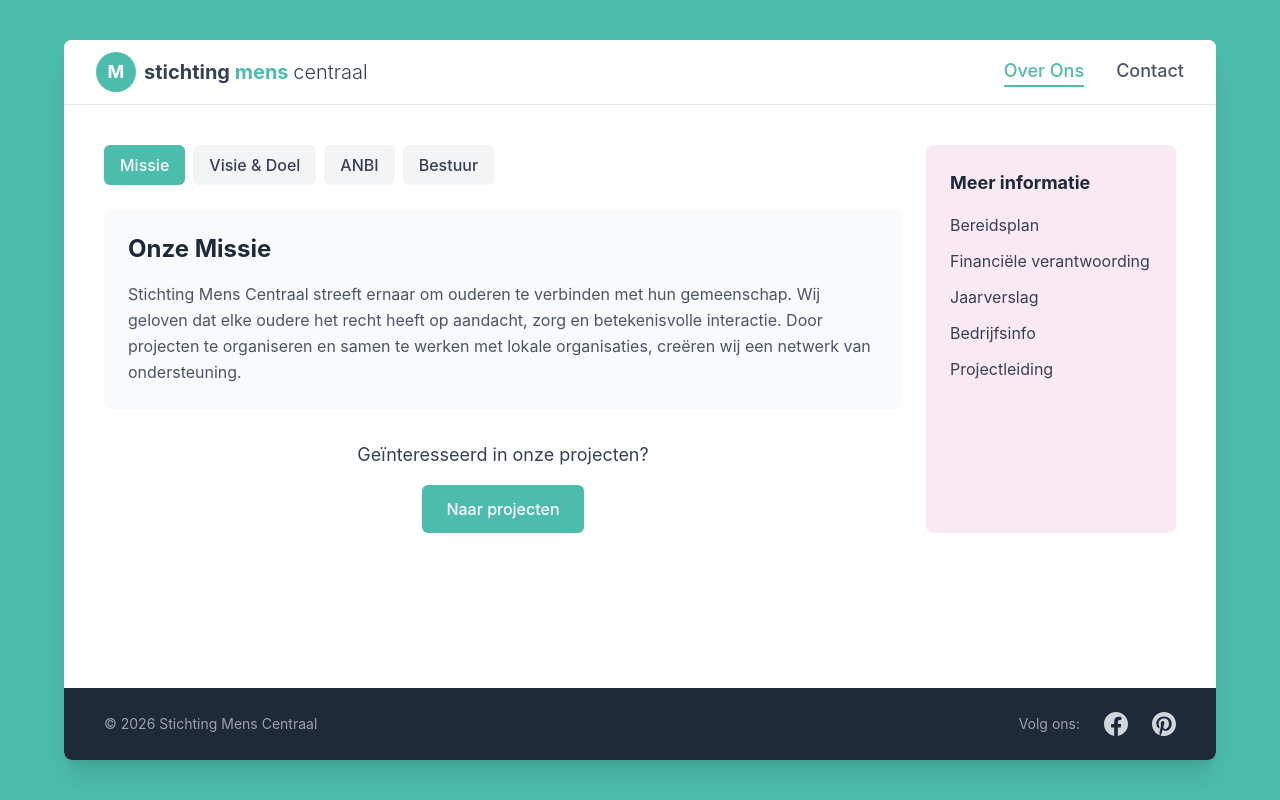
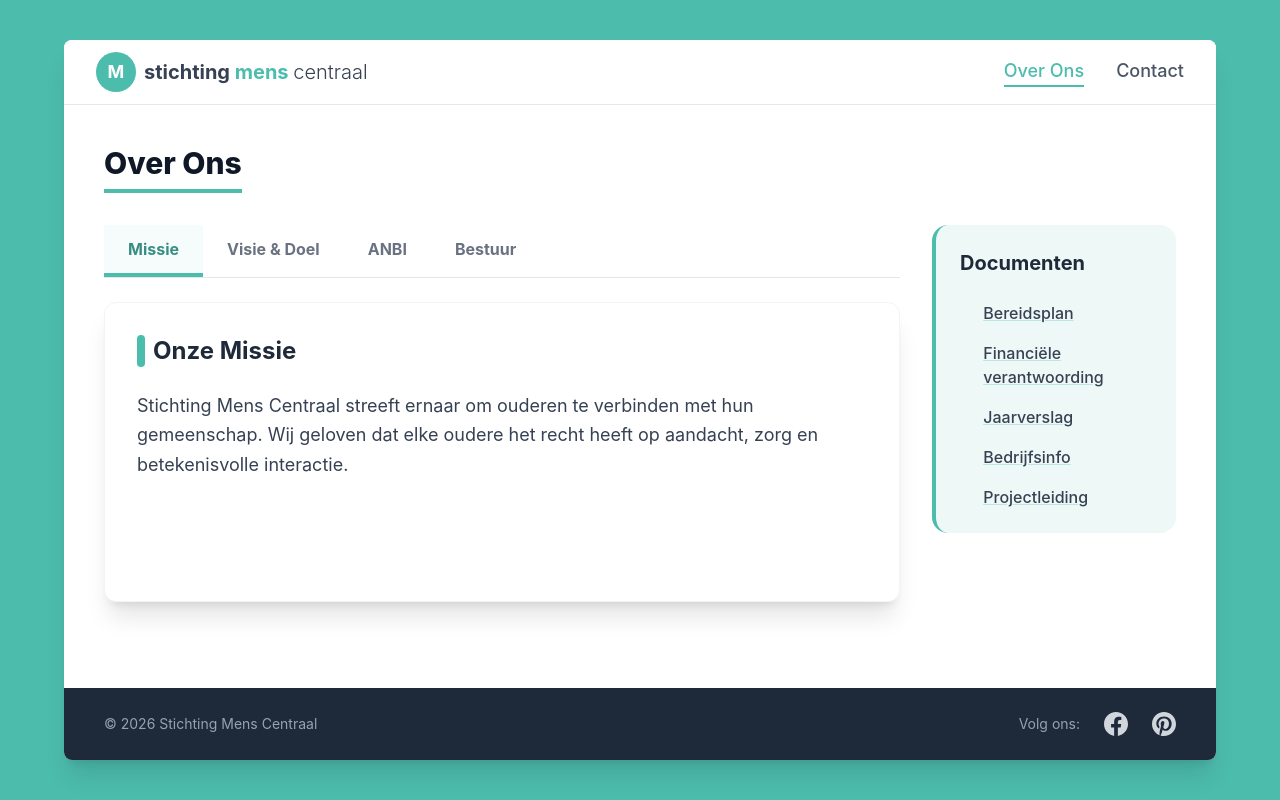
Before and after one commit to deniaverkade/project-mens-centraal, a React (Vite) app: page /about in a window 1280 px wide. Built offline with nearby package versions, Linux system fonts and the light colour scheme.

Commit message:
Style verbetering met Over-Ons pagina

```diff
--- a/src/pages/About.jsx
+++ b/src/pages/About.jsx
@@ -22,29 +22,51 @@ const About = () => {
     const tabContent = {
         missie: {
             title: 'Onze Missie',
-            content: 'Stichting Mens Centraal streeft ernaar om ouderen te verbinden met hun gemeenschap. Wij geloven dat elke oudere het recht heeft op aandacht, zorg en betekenisvolle interactie. Door projecten te organiseren en samen te werken met lokale organisaties, creëren wij een netwerk van ondersteuning.',
+            content: 'Stichting Mens Centraal streeft ernaar om ouderen te verbinden met hun gemeenschap. Wij geloven dat elke oudere het recht heeft op aandacht, zorg en betekenisvolle interactie.',
         },
+        // This was missing!
         visie: {
             title: 'Visie & Doel',
-            content: 'Wij envision een samenleving waarin ouderen actief deelnemen en worden gewaardeerd voor hun ervaring en wijsheid. Ons doel is om bruggen te bouwen tussen generaties en om ouderen de kans te geven om hun talenten te blijven inzetten.',
+            content: 'Wij envision een samenleving waarin ouderen actief deelnemen en worden gewaardeerd voor hun ervaring en wijsheid. Ons doel is om bruggen te bouwen tussen generaties.',
         },
         anbi: {
-            title: 'ANBI Status',
-            content: 'Stichting Mens Centraal is erkend als Algemeen Nut Beogende Instelling (ANBI). Dit betekent dat wij voldoen aan de strenge eisen van de Belastingdienst en dat giften aan onze stichting fiscaal aftrekbaar zijn.',
+            title: 'ANBI Status & Transparantie',
+            content: (
+                <div className="space-y-4">
+                    <p>Wij voldoen aan de strenge eisen van de Belastingdienst. Onze gegevens:</p>
+                    <ul className="grid grid-cols-1 sm:grid-cols-2 gap-2 bg-white p-4 rounded border border-gray-200 shadow-sm">
+                        <li><strong>RSIN:</strong> 852159632</li>
+                        <li><strong>KvK-nummer:</strong> 56599994</li>
+                        <li><strong>Status:</strong> Actief</li>
+                    </ul>
+                </div>
+            ),
         },
         bestuur: {
-            title: 'Bestuur',
-            content: 'Ons bestuur bestaat uit toegewijde vrijwilligers die zich inzetten voor de belangen van ouderen in onze regio. Zij zorgen voor transparant beheer en strategische koersbepaling.',
+            title: 'Ons Bestuur',
+            content: (
+                <div className="space-y-2">
+                    <p>Het bestuur van Stichting Mens Centraal bestaat uit:</p>
+                    <ul className="list-disc pl-5 space-y-1">
+                        <li><strong>Voorzitter:</strong> [Naam invullen]</li>
+                        <li><strong>Secretaris:</strong> [Naam invullen]</li>
+                        <li><strong>Penningmeester:</strong> [Naam invullen]</li>
+                    </ul>
+                </div>
+            ),
         },
     };
 
     return (
-        <section aria-label="Over Ons">
-            <div className="grid grid-cols-1 lg:grid-cols-4 gap-6">
-                {/* Main Content Area */}
+        <section aria-labelledby="about-heading" className="max-w-6xl mx-auto">
+            <h1 id="about-heading" className="text-3xl font-extrabold text-gray-900 mb-8 border-b-4 border-[#4CBCAD] inline-block pb-2">
+                Over Ons
+            </h1>
+
+            <div className="grid grid-cols-1 lg:grid-cols-4 gap-8">
                 <div className="lg:col-span-3">
-                    {/* Tabs */}
-                    <div className="flex flex-wrap gap-2 mb-6" role="tablist" aria-label="Informatie categorieën">
+                    {/* Improved Tabs with better visual 'heft' */}
+                    <div className="flex border-b border-gray-200 mb-6 overflow-x-auto" role="tablist" aria-label="Informatie categorieën">
                         {tabs.map((tab) => (
                             <button
                                 key={tab.id}
@@ -53,54 +75,56 @@ const About = () => {
                                 aria-controls={`tabpanel-${tab.id}`}
                                 id={`tab-${tab.id}`}
                                 onClick={() => setActiveTab(tab.id)}
-                                className={`px-4 py-2 rounded-md font-medium transition-colors ${
+                                className={`whitespace-nowrap px-6 py-3 font-bold transition-all border-b-4 ${
                                     activeTab === tab.id
-                                        ? 'bg-[#4CBCAD] text-white'
-                                        : 'bg-gray-100 text-gray-700 hover:bg-gray-200'
-                                }`}
+                                        ? 'border-[#4CBCAD] text-[#388E83] bg-[#4CBCAD]/5'
+                                        : 'border-transparent text-gray-500 hover:text-[#4CBCAD] hover:bg-gray-50'
+                                } focus:outline-none focus:ring-2 focus:ring-[#4CBCAD] focus:ring-inset`}
                             >
                                 {tab.label}
                             </button>
                         ))}
                     </div>
 
-                    {/* Tab Content */}
+                    {/* Tab Content with better spacing */}
                     <div
                         role="tabpanel"
                         id={`tabpanel-${activeTab}`}
                         aria-labelledby={`tab-${activeTab}`}
-                        className="bg-gray-50 p-6 rounded-lg"
+                        className="bg-white border border-gray-100 shadow-xl p-8 rounded-xl min-h-[300px]"
                     >
-                        <h2 className="text-2xl font-bold text-gray-800 mb-4">{tabContent[activeTab].title}</h2>
-                        <p className="text-gray-600 leading-relaxed">{tabContent[activeTab].content}</p>
+                        <h2 className="text-2xl font-bold text-gray-800 mb-6 flex items-center gap-2">
+                            <span className="w-2 h-8 bg-[#4CBCAD] rounded-full"></span>
+                            {tabContent[activeTab].title}
+                        </h2>
+                        <div className="text-gray-700 leading-relaxed text-lg">
+                            {tabContent[activeTab].content}
                         </div>
-
-                    {/* CTA */}
-                    <div className="mt-8 text-center">
-                        <p className="text-lg text-gray-700 mb-4">Geïnteresseerd in onze projecten?</p>
-                        <Link
-                            to="/projects"
-                            className="inline-block bg-[#4CBCAD] text-white px-6 py-3 rounded-md font-medium hover:bg-[#3da89a] transition-colors focus:outline-none focus:ring-2 focus:ring-[#4CBCAD] focus:ring-offset-2"
-                        >
-                            Naar projecten
-                        </Link>
                     </div>
                 </div>
 
-                {/* Sidebar */}
-                <aside className="bg-[#ebb7d7]/30 p-6 rounded-lg" aria-label="Gerelateerde links">
-                    <h2 className="text-lg font-bold text-gray-800 mb-4">Meer informatie</h2>
-                    <nav aria-label="Over Ons submenu">
-                        <ul className="space-y-3">
+                {/* Sidebar with "Premium" styling */}
+                <aside className="lg:col-span-1" aria-label="Documenten en downloads">
+                    <div className="bg-[#4CBCAD]/10 p-6 rounded-2xl border-l-4 border-[#4CBCAD]">
+                        <h2 className="text-xl font-bold text-gray-800 mb-6">Documenten</h2>
+                        <nav>
+                            <ul className="space-y-4">
                                 {sidebarLinks.map((link) => (
                                     <li key={link.label}>
-                                    <a href={link.href} className="text-gray-700 hover:text-[#4CBCAD] transition-colors">
+                                        <a
+                                            href={link.href}
+                                            className="flex items-center group text-gray-700 font-medium hover:text-[#388E83]"
+                                        >
+                                            <span className="mr-2 opacity-0 group-hover:opacity-100 transition-opacity">→</span>
+                                            <span className="underline decoration-[#4CBCAD]/30 group-hover:decoration-[#4CBCAD]">
                                                 {link.label}
+                                            </span>
                                         </a>
                                     </li>
                                 ))}
                             </ul>
                         </nav>
+                    </div>
                 </aside>
             </div>
         </section>
```
Lines whose indentation alone changed are shown as unchanged.
